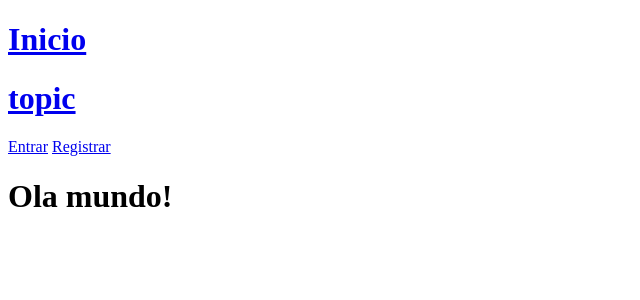
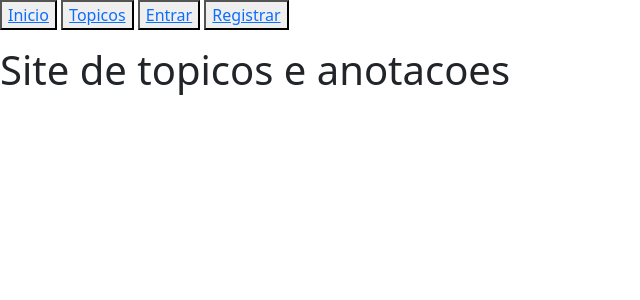
Before and after one commit to Janduijr/Trilha-Backend---NADIC, a Django app: page / in a window 1280 px wide. Shown: the top 300 px of the page, without its empty margins (0-640 px from the left). Run offline with Django 5.2, Linux system fonts and the light colour scheme; some libraries are stand-ins or nearby versions.

Commit message:
adicioando protecao e bootstrap

```diff
--- a/PARTE 3 DJANGO/Projeto - Aula 1/projetos/templates/projetos/base.html
+++ b/PARTE 3 DJANGO/Projeto - Aula 1/projetos/templates/projetos/base.html
@@ -3,21 +3,23 @@
 <head>
     <meta charset="UTF-8">
     <meta name="viewport" content="width=device-width, initial-scale=1.0">
+    <link href="https://cdn.jsdelivr.net/npm/bootstrap@6.0.0-alpha.1/dist/css/bootstrap.min.css" rel="stylesheet" integrity="sha384-B/GM4XqrwHnWXNOWMbloTmrYXZg10cakYGmpfsR/bbzQ6JAJI4ihuyADKLnBgrCe" crossorigin="anonymous">
     <title>projeto</title>
 </head>
 <body>
     <p>
-        <a href="{% url 'index' %}"><h1>Inicio</h1></a>
-        <a href="{% url 'topics' %}"><h1>topic</h1></a>
+        <button type="button" class="btn-subtle theme-primary"><a href="{% url 'index' %}">Inicio</a></button>
+        <button type="button" class="btn-subtle theme-primary"><a href="{% url 'topics' %}">Topicos</a></button>
         {% if user.is_authenticated %}
             ola, {{ user.username }}
-            <a href="{% url 'logout' %}">Sair</a>
+            <button type="button" class="btn-subtle theme-danger"><a href="{% url 'logout' %}">Sair</a></button>
         {% else %}
-            <a href="{% url 'login' %}">Entrar</a>
-             <a href="{% url 'register' %}">Registrar</a>
+            <button type="button" class="btn-subtle theme-success"><a href="{% url 'login' %}">Entrar</a></button>
+            <button type="button" class="btn-subtle theme-success"><a href="{% url 'register' %}">Registrar</a></button>
         {% endif %}
     </p>
     {% block conteudo %}
     {% endblock %}
+    <script type="module" src="https://cdn.jsdelivr.net/npm/bootstrap@6.0.0-alpha.1/dist/js/bootstrap.bundle.min.js" integrity="sha384-1a/pXj49ZQ1aHEmrJ+gMw1otqoVsYwlEnlD8mIfY2TV03r20Y0CN7uqx1tQogjPL" crossorigin="anonymous"></script>
 </body>
 </html>
--- a/PARTE 3 DJANGO/Projeto - Aula 1/projetos/templates/projetos/index.html
+++ b/PARTE 3 DJANGO/Projeto - Aula 1/projetos/templates/projetos/index.html
@@ -1,4 +1,4 @@
 {% extends 'projetos/base.html'%}
 {% block conteudo %}
-    <h1>Ola mundo!</h1>
+    <h1>Site de topicos e anotacoes</h1>
 {% endblock %}
--- a/PARTE 3 DJANGO/Projeto - Aula 1/projetos/views.py
+++ b/PARTE 3 DJANGO/Projeto - Aula 1/projetos/views.py
@@ -1,7 +1,7 @@
 from django.shortcuts import render
 from .models import Topic, entry
 from .forms import TopicForm, EntryForm
-from django.http import HttpResponseRedirect
+from django.http import HttpResponseRedirect, Http404
 from django.urls import reverse
 from django.contrib.auth.decorators import login_required
 
@@ -12,13 +12,17 @@
 
 @login_required
 def topics(request):
-    topics = Topic.objects.order_by('date_added')
+    topics = Topic.objects.filter(dono=request.user).order_by('date_added')
     context = {'topics': topics}
     return render(request,'projetos/topics.html', context)
 
 @login_required
 def topic(request, topic_id):
     topic = Topic.objects.get(id=topic_id)
+
+    if topic.dono != request.user:
+        raise Http404
+
     entries = topic.entry_set.order_by('-date_added')
     context = {'topic': topic, 'entries': entries}
     return render(request,'projetos/topic.html', context)
@@ -30,7 +34,9 @@
     else:
         form = TopicForm(request.POST)
         if form.is_valid():
-            form.save()
+            new_topic = form.save(commit=False)
+            new_topic.dono = request.user
+            new_topic.save()
             return HttpResponseRedirect(reverse('topics'))
     context = {'form': form}
     return render(request, 'projetos/new_topic.html', context)
@@ -38,6 +44,9 @@
 @login_required
 def new_entry(request, topic_id):
     topic = Topic.objects.get(id=topic_id)
+
+    if topic.dono != request.user:
+            raise Http404
 
     if request.method != 'POST':
         form = EntryForm()
@@ -56,6 +65,9 @@
     entrada = entry.objects.get(id=entry_id)
     topic = entrada.topic
 
+    if topic.dono != request.user:
+        raise Http404
+
     if request.method != 'POST':
         form = EntryForm(instance=entrada)
     else:
```
Also changed, not shown: PARTE 3 DJANGO/Projeto - Aula 1/projetos/migrations/0003_topic_dono.py (added).
